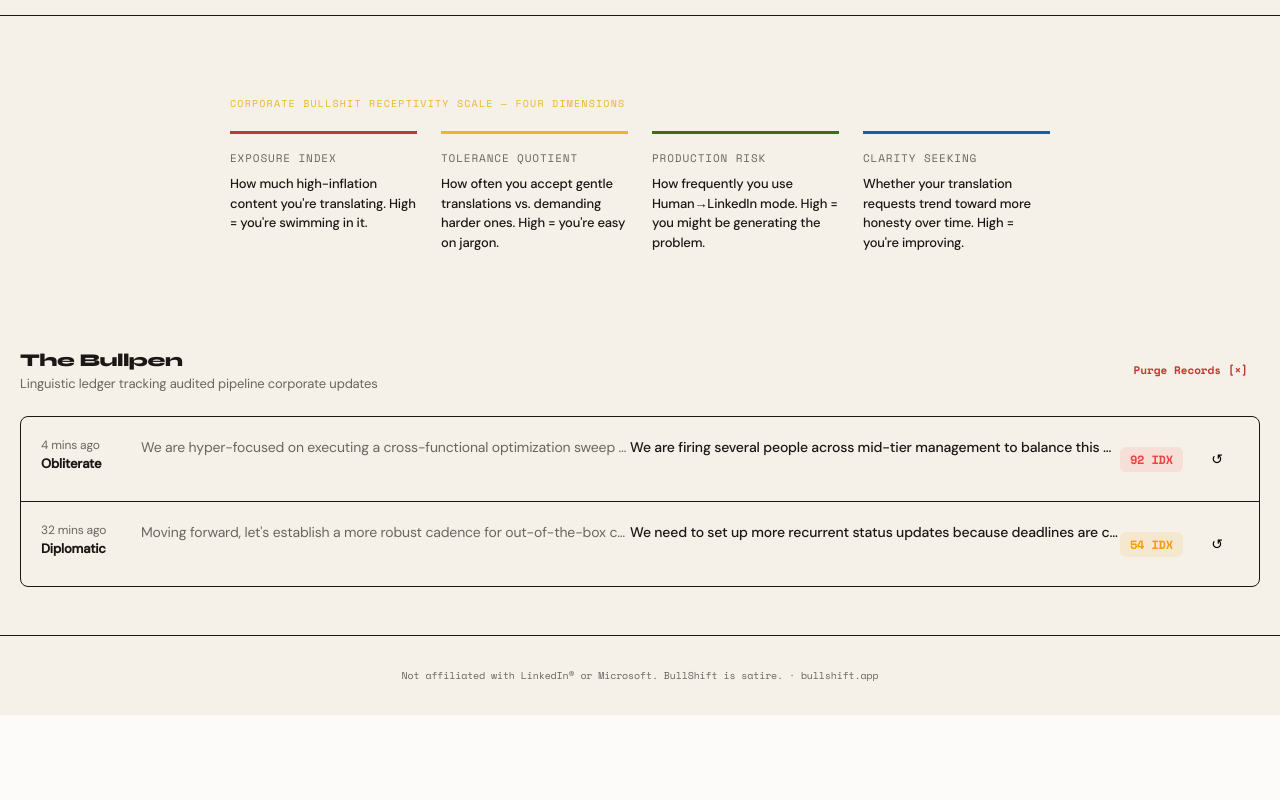
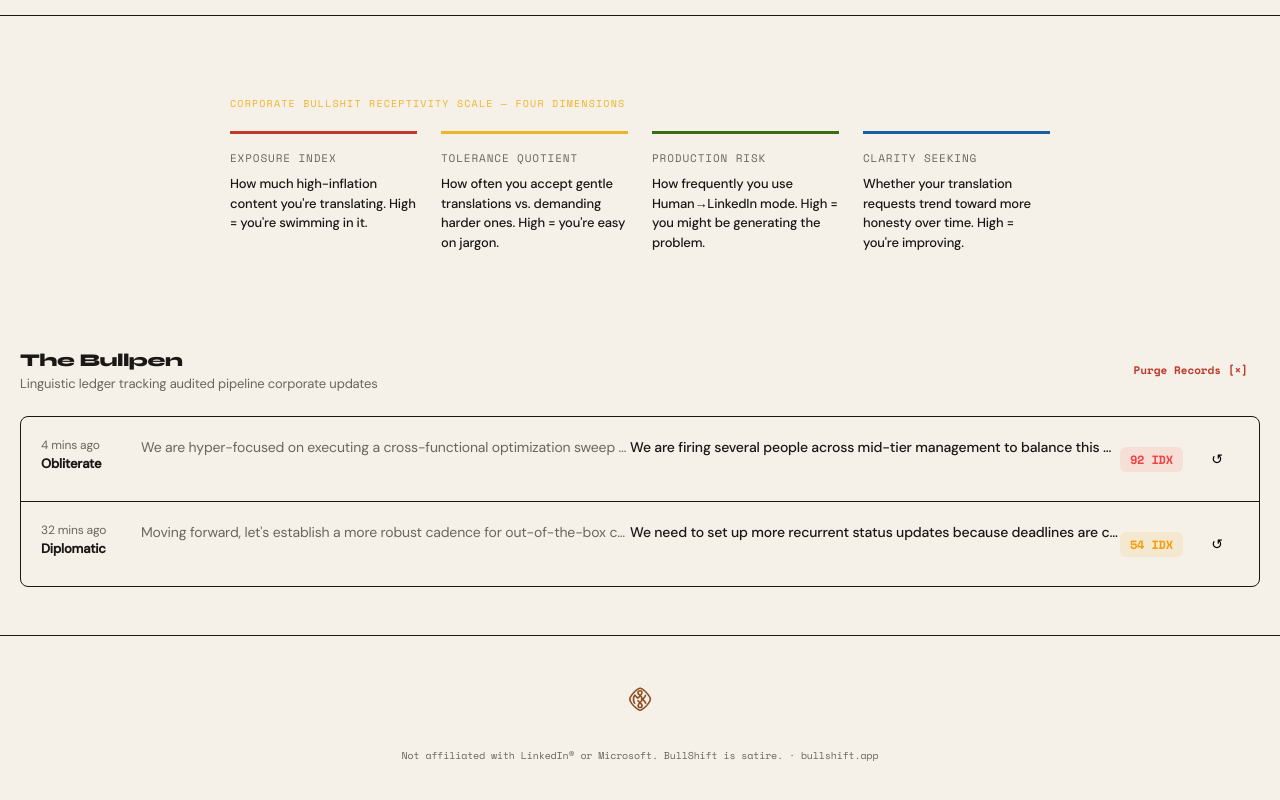
Before and after one commit to Musolek/bullshift, a Next.js app: page / in a window 1280 px wide. Shown: the part 1115-1915 px from the top of the page. Before the commit the page ends 1830 px from the top, so only its background shows below. Built offline with nearby package versions, Linux system fonts and the light colour scheme.

Commit message:
Restore logo to footer

```diff
--- a/app/page.js
+++ b/app/page.js
@@ -674,8 +674,9 @@ export default function BullShift() {
       </section>
 
       {/* FOOTER */}
-      <footer style={{ borderTop: "1.5px solid " + palette.border, padding: "32px 20px", background: palette.bg }}>
+      <footer style={{ borderTop: "1.5px solid " + palette.border, padding: "48px 20px", background: palette.bg }}>
         <div style={{ maxWidth: "860px", margin: "0 auto", display: "flex", flexDirection: "column", alignItems: "center", gap: 24 }}>
+          <img src="/logo.png" alt="BullShift Logo" style={{ height: 40, width: "auto" }} />
           <div style={{ ...mono, fontSize: 10, color: palette.muted, textAlign: "center" }}>
             Not affiliated with LinkedIn® or Microsoft. BullShift is satire. · bullshift.app
           </div>
```
